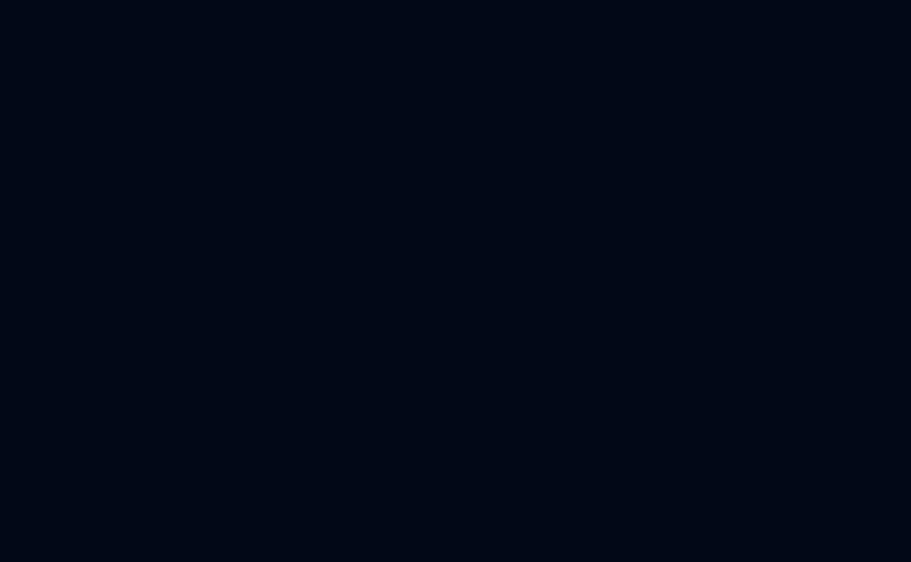
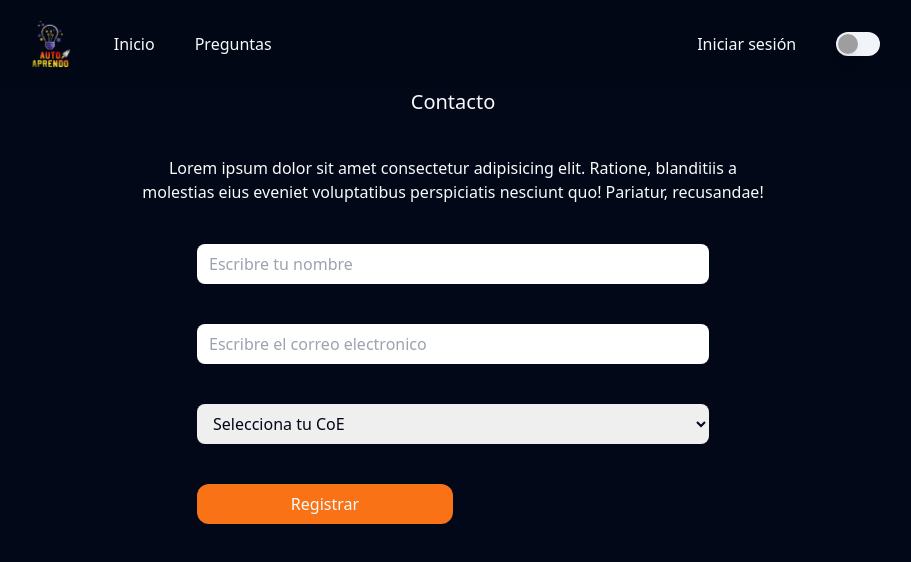
Before and after one commit to sebastianbarrerah/autoA, a React (Vite) app: page /registro in a window 1280 px wide. Before the commit this address had no page. Shown: the top 562 px of the page, without its empty margins (187-1098 px from the left). Built offline with nearby package versions, Linux system fonts and the light colour scheme; grey boxes are pictures that could not be loaded.

Commit message:
Add pageRegister

```diff
--- /dev/null
+++ b/src/pages/Register.tsx
@@ -0,0 +1,47 @@
+import Navbar from "@/components/shared/Navbar"
+import { useForm } from "react-hook-form";
+
+    interface InfoRegister{
+        name: string;
+        email: string;
+        coe: Coe
+    }
+    enum Coe {
+        Desarrolloyarquitectura = "Desarrollo y arquitectura",
+        calidad = "calidad",
+    }
+
+const RegisterPage = () => {
+    const { handleSubmit, reset, register } = useForm<InfoRegister>();
+
+    const handleForm = (data: InfoRegister) => {
+        console.log(data);
+        reset()
+    }
+  return (
+    <>
+        <Navbar/>
+    <section className="flex flex-col gap-10 h-screen items-center ">
+        <h1 className="text-xl">Contacto</h1>
+        <p className="w-2/4 text-center">Lorem ipsum dolor sit amet consectetur adipisicing elit. Ratione, blanditiis a molestias eius eveniet voluptatibus perspiciatis nesciunt quo! Pariatur, recusandae!</p>
+
+        <form className="flex flex-col gap-10 w-[40%]" onSubmit={handleSubmit(handleForm)}>
+            <input type="text" {...register('name')} placeholder="Escribre tu nombre" className="rounded-lg px-3 py-1 h-10 border border-orange-400 dark:text-slate-950 dark:border-none" />
+
+            <input type="email" placeholder="Escribre el correo electronico"  className="rounded-lg px-3 py-1 h-10 border border-orange-400 dark:text-slate-950 dark:border-none" {...register("email")}/>
+
+            <select className="rounded-lg px-3 py-1 h-10 border border-orange-400 dark:text-slate-950 dark:border-none" {...register("coe")}>
+                <option defaultChecked>Selecciona tu CoE</option>
+                <option value="Desarrollo y arquitectura">Desarrollo y arquitectura</option>
+                <option value="Calidad">Calidad</option>
+                <option value="Desarrollo y arquitectura">Desarrollo y arquitectura</option>
+                <option value="Desarrollo y arquitectura">Desarrollo y arquitectura</option>
+            </select>
+            <button className="bg-orange-500 w-1/2 py-2 px-4 rounded-xl hover:bg-slate-600 dark:hover:text-white">Registrar</button>
+        </form>
+    </section>
+    </>
+  )
+}
+
+export default RegisterPage;
--- a/src/routes/Router.tsx
+++ b/src/routes/Router.tsx
@@ -3,6 +3,7 @@ import Home from "../pages/Home"
 import Login from "@/pages/Login"
 import { ThemeProvider } from "@/components/theme/Theme-provider"
 import Question from "@/components/question/Question"
+import RegisterPage from "@/pages/Register"
 
 const Router = () => {
   return (
@@ -12,6 +13,7 @@ const Router = () => {
               <Route path='/home' element={<Home/>} />
               <Route path='/' element={<Login/>} />
               <Route path='/preguntas' element={<Question/>} />
+              <Route path='/registro' element={<RegisterPage/>} />
           </Routes>
       </BrowserRouter>
     </ThemeProvider>
```
